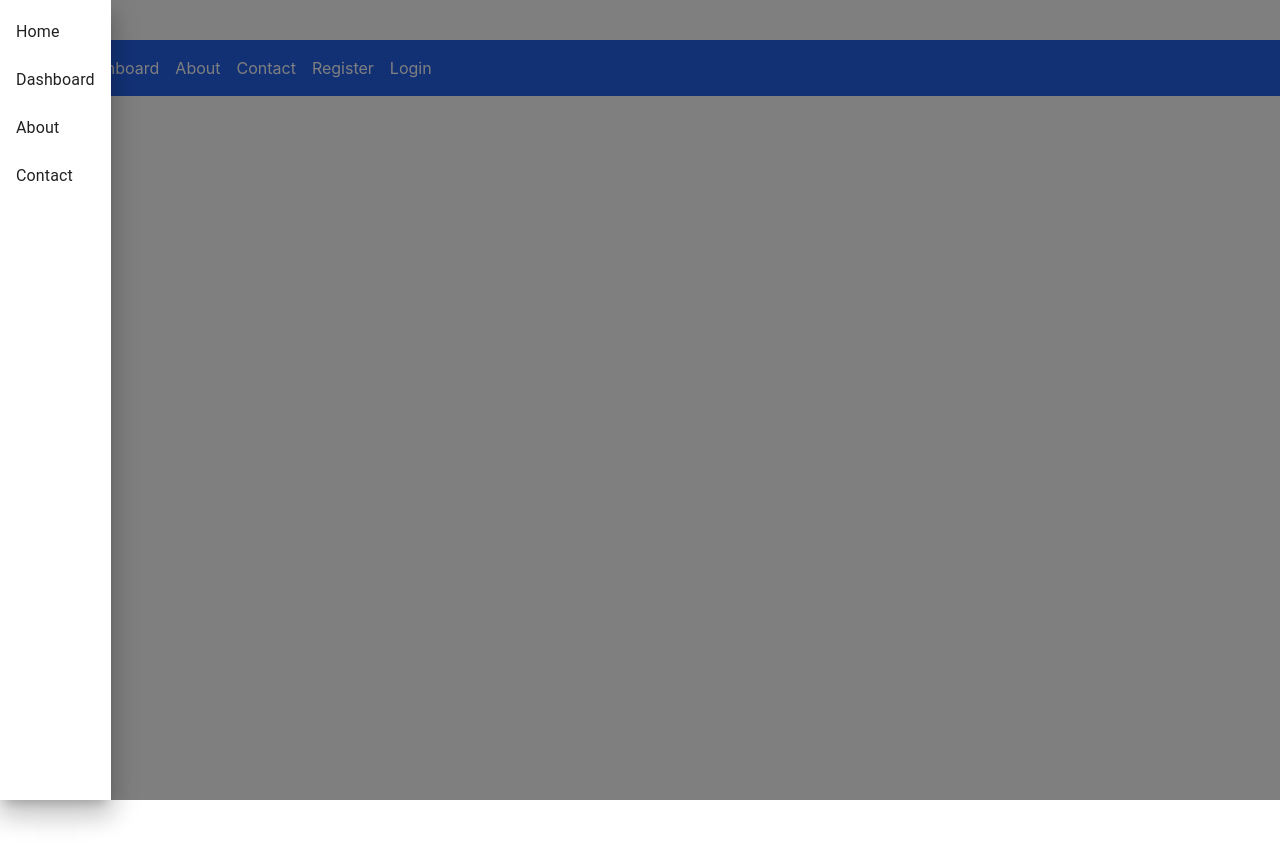
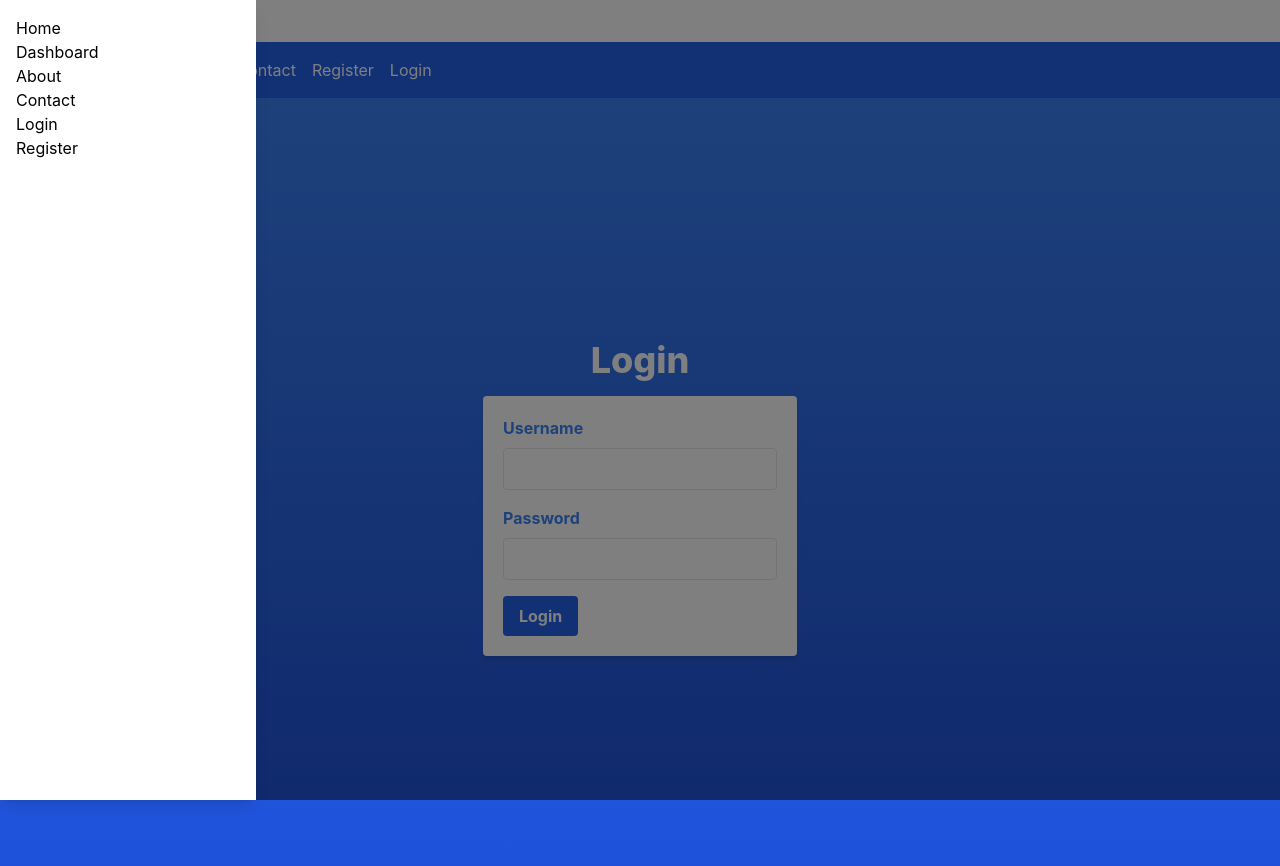
Before and after one commit to ndivine-eng/HerPath, a React (Create React App) app: page /login in a window 1280 px wide. Both pictures are taken after a click on the button 8 px from the left and 20 px from the top of the page. Shown: the top 866 px of the page. Before the commit the page ends 800 px from the top, so only its background shows below. Built offline with nearby package versions, Linux system fonts and the light colour scheme.

Commit message:
Updating front end with adding drower navigation

```diff
--- a/src/App.js
+++ b/src/App.js
@@ -1,11 +1,11 @@
-// src/App.js
-
 import React from 'react';
 import { BrowserRouter as Router, Route, Routes } from 'react-router-dom';
 import Home from './pages/Home';
 import Dashboard from './pages/Dashboard';
 import About from './pages/About';
 import Contact from './pages/Contact';
+import Login from './pages/Login';
+import Register from './pages/Register';
 import Navbar from './components/Navbar';
 import DrawerNavigation from './components/DrawerNavigation';
 
@@ -20,6 +20,8 @@ function App() {
           <Route path="/dashboard" element={<Dashboard />} />
           <Route path="/about" element={<About />} />
           <Route path="/contact" element={<Contact />} />
+          <Route path="/login" element={<Login />} />
+          <Route path="/register" element={<Register />} />
         </Routes>
       </div>
     </Router>
--- a/src/components/DrawerNavigation.js
+++ b/src/components/DrawerNavigation.js
@@ -1,58 +1,37 @@
 // src/components/DrawerNavigation.js
-
-import React from 'react';
+import React, { useState } from 'react'; // Only one import statement for React
 import { Link } from 'react-router-dom';
-import { Drawer, List, ListItem, ListItemText, IconButton } from '@mui/material';
 import MenuIcon from '@mui/icons-material/Menu';
+import CloseIcon from '@mui/icons-material/Close';
 
 function DrawerNavigation() {
-  const [open, setOpen] = React.useState(false);
+  const [isOpen, setIsOpen] = useState(false);
 
-  const toggleDrawer = (open) => (event) => {
-    if (event.type === 'keydown' && (event.key === 'Tab' || event.key === 'Shift')) {
-      return;
-    }
-    setOpen(open);
+  const toggleDrawer = () => {
+    setIsOpen(!isOpen);
   };
 
-  const list = () => (
-    <div
-      role="presentation"
-      onClick={toggleDrawer(false)}
-      onKeyDown={toggleDrawer(false)}
-    >
-      <List>
-        <ListItem button component={Link} to="/">
-          <ListItemText primary="Home" />
-        </ListItem>
-        <ListItem button component={Link} to="/dashboard">
-          <ListItemText primary="Dashboard" />
-        </ListItem>
-        <ListItem button component={Link} to="/about">
-          <ListItemText primary="About" />
-        </ListItem>
-        <ListItem button component={Link} to="/contact">
-          <ListItemText primary="Contact" />
-        </ListItem>
-        {/* Add more navigation items as needed */}
-      </List>
+  return (
+    <div>
+      <button onClick={toggleDrawer} className="p-2 text-white bg-blue-600 rounded">
+        {isOpen ? <CloseIcon /> : <MenuIcon />}
+      </button>
+      {isOpen && (
+        <>
+          <div className="fixed inset-0 bg-black opacity-50" onClick={toggleDrawer}></div>
+          <div className="fixed top-0 left-0 w-64 h-full bg-white shadow-lg z-50">
+            <ul className="p-4">
+              <li><Link to="/" onClick={toggleDrawer}>Home</Link></li>
+              <li><Link to="/dashboard" onClick={toggleDrawer}>Dashboard</Link></li>
+              <li><Link to="/about" onClick={toggleDrawer}>About</Link></li>
+              <li><Link to="/contact" onClick={toggleDrawer}>Contact</Link></li>
+              <li><Link to="/login" onClick={toggleDrawer}>Login</Link></li>
+              <li><Link to="/register" onClick={toggleDrawer}>Register</Link></li>
+            </ul>
+          </div>
+        </>
+      )}
     </div>
-  );
-
-  return (
-    <>
-      <IconButton
-        edge="start"
-        color="inherit"
-        aria-label="menu"
-        onClick={toggleDrawer(true)}
-      >
-        <MenuIcon />
-      </IconButton>
-      <Drawer anchor="left" open={open} onClose={toggleDrawer(false)}>
-        {list()}
-      </Drawer>
-    </>
   );
 }
 
--- a/src/pages/Login.js
+++ b/src/pages/Login.js
@@ -1,38 +1,20 @@
-import React, { useState } from 'react';
+// src/pages/Login.js
+import React from 'react';
 
 function Login() {
-  const [username, setUsername] = useState('');
-  const [password, setPassword] = useState('');
-
-  const handleLogin = (e) => {
-    e.preventDefault();
-    // Handle login logic here
-    console.log('Login:', { username, password });
-  };
-
   return (
     <div className="flex flex-col items-center justify-center min-h-screen bg-gradient-to-b from-blue-500 to-blue-700 text-white">
-      <h1 className="text-4xl font-bold mb-5">Login</h1>
-      <form onSubmit={handleLogin} className="bg-white text-blue-500 p-5 rounded shadow-md">
-        <input
-          type="text"
-          placeholder="Username"
-          value={username}
-          onChange={(e) => setUsername(e.target.value)}
-          className="p-2 mb-4 border border-gray-300 rounded w-full"
-          required
-        />
-        <input
-          type="password"
-          placeholder="Password"
-          value={password}
-          onChange={(e) => setPassword(e.target.value)}
-          className="p-2 mb-4 border border-gray-300 rounded w-full"
-          required
-        />
-        <button type="submit" className="bg-blue-500 text-white px-4 py-2 rounded">
-          Login
-        </button>
+      <h1 className="text-4xl font-extrabold mb-4">Login</h1>
+      <form className="bg-white p-5 rounded shadow-md">
+        <div className="mb-4">
+          <label className="block text-blue-500 font-bold mb-2" htmlFor="username">Username</label>
+          <input type="text" id="username" className="border rounded py-2 px-3 text-gray-700 w-full" required />
+        </div>
+        <div className="mb-4">
+          <label className="block text-blue-500 font-bold mb-2" htmlFor="password">Password</label>
+          <input type="password" id="password" className="border rounded py-2 px-3 text-gray-700 w-full" required />
+        </div>
+        <button type="submit" className="bg-blue-600 text-white px-4 py-2 rounded font-bold hover:bg-blue-700">Login</button>
       </form>
     </div>
   );
--- a/src/pages/Register.js
+++ b/src/pages/Register.js
@@ -1,38 +1,24 @@
-import React, { useState } from 'react';
+// src/pages/Register.js
+import React from 'react';
 
 function Register() {
-  const [username, setUsername] = useState('');
-  const [password, setPassword] = useState('');
-
-  const handleRegister = (e) => {
-    e.preventDefault();
-    // Handle registration logic here
-    console.log('Register:', { username, password });
-  };
-
   return (
     <div className="flex flex-col items-center justify-center min-h-screen bg-gradient-to-b from-blue-500 to-blue-700 text-white">
-      <h1 className="text-4xl font-bold mb-5">Register</h1>
-      <form onSubmit={handleRegister} className="bg-white text-blue-500 p-5 rounded shadow-md">
-        <input
-          type="text"
-          placeholder="Username"
-          value={username}
-          onChange={(e) => setUsername(e.target.value)}
-          className="p-2 mb-4 border border-gray-300 rounded w-full"
-          required
-        />
-        <input
-          type="password"
-          placeholder="Password"
-          value={password}
-          onChange={(e) => setPassword(e.target.value)}
-          className="p-2 mb-4 border border-gray-300 rounded w-full"
-          required
-        />
-        <button type="submit" className="bg-blue-500 text-white px-4 py-2 rounded">
-          Register
-        </button>
+      <h1 className="text-4xl font-extrabold mb-4">Register</h1>
+      <form className="bg-white p-5 rounded shadow-md">
+        <div className="mb-4">
+          <label className="block text-blue-500 font-bold mb-2" htmlFor="username">Username</label>
+          <input type="text" id="username" className="border rounded py-2 px-3 text-gray-700 w-full" required />
+        </div>
+        <div className="mb-4">
+          <label className="block text-blue-500 font-bold mb-2" htmlFor="email">Email</label>
+          <input type="email" id="email" className="border rounded py-2 px-3 text-gray-700 w-full" required />
+        </div>
+        <div className="mb-4">
+          <label className="block text-blue-500 font-bold mb-2" htmlFor="password">Password</label>
+          <input type="password" id="password" className="border rounded py-2 px-3 text-gray-700 w-full" required />
+        </div>
+        <button type="submit" className="bg-blue-600 text-white px-4 py-2 rounded font-bold hover:bg-blue-700">Register</button>
       </form>
     </div>
   );
```
